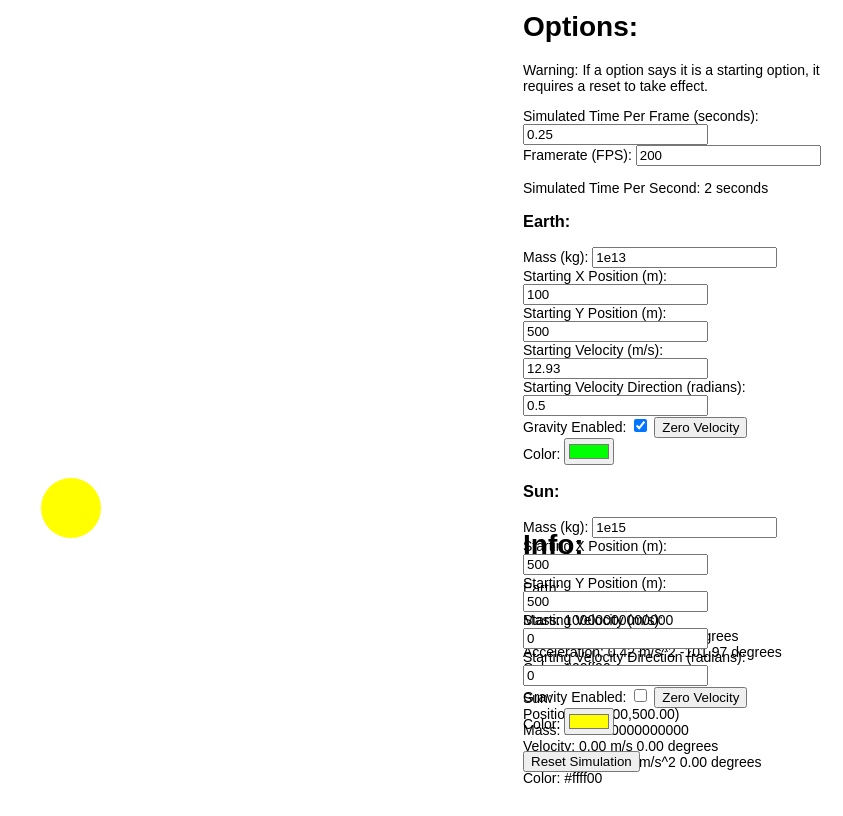
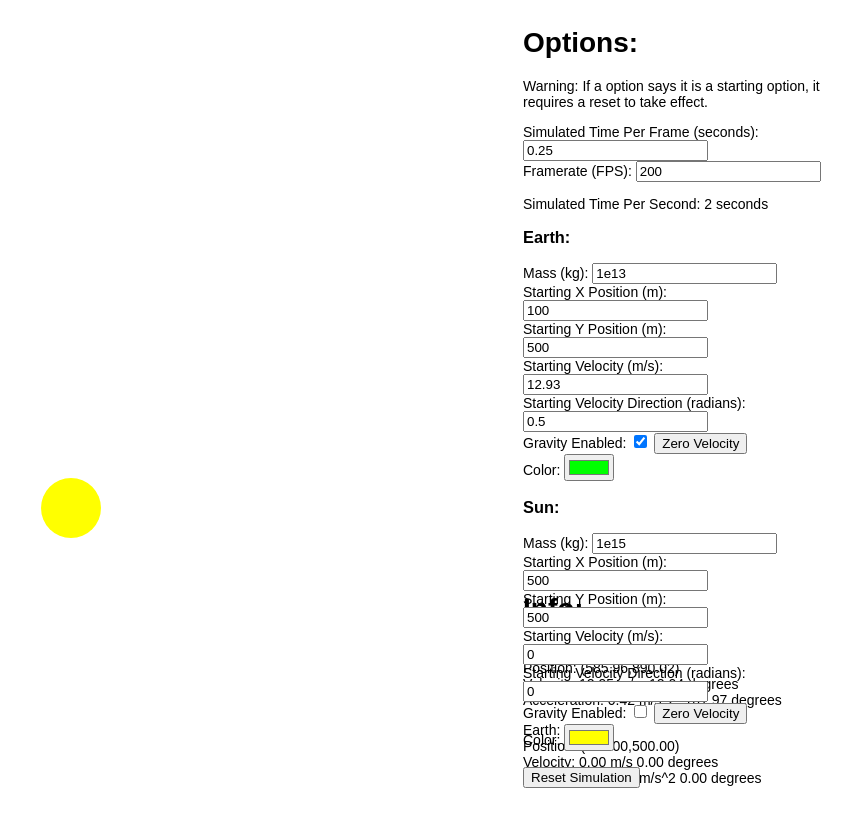
Before and after one commit to TheHeroBrine422/spaceSim, a plain HTML site: page index.html in a window 1280 px wide. Shown: the whole page, without its empty margins (437-1280 px from the left). Drawn offline with Linux system fonts and the light colour scheme.

Commit message:
change info

```diff
--- a/index.html
+++ b/index.html
@@ -16,7 +16,6 @@
       }
       .optionsBox {
           position:absolute;
-          top:-1%;
           right:0%;
           width:25%;
       }
--- a/main.js
+++ b/main.js
@@ -36,8 +36,16 @@ function update() {
   ctx.clearRect(0, 0, c.width, c.height);
   earth.draw(ctx)
   sun.draw(ctx)
-  document.getElementById("sunInfo").innerHTML = "Sun:<br />"+sun.toString(2).replace(/\n/g, "<br />");
-  document.getElementById("earthInfo").innerHTML = "Earth:<br />"+earth.toString(2).replace(/\n/g, "<br />");
+  earthInfo = "Earth:<br />"
+  earthInfo += "Position: ("+earth.x.toFixed(2)+","+earth.y.toFixed(2)+")<br />"
+  earthInfo += "Velocity: "+ earth.velocity.magnitude.toFixed(2)+" m/s "+(earth.velocity.direction/Math.PI*180).toFixed(2)+" degrees<br />"
+  earthInfo += "Acceleration: "+ earth.acceleration.magnitude.toFixed(2)+" m/s^2 "+(earth.acceleration.direction/Math.PI*180).toFixed(2)+" degrees<br />"
+  sunInfo = "Earth:<br />"
+  sunInfo += "Position: ("+sun.x.toFixed(2)+","+sun.y.toFixed(2)+")<br />"
+  sunInfo += "Velocity: "+ sun.velocity.magnitude.toFixed(2)+" m/s "+(sun.velocity.direction/Math.PI*180).toFixed(2)+" degrees<br />"
+  sunInfo += "Acceleration: "+ sun.acceleration.magnitude.toFixed(2)+" m/s^2 "+(sun.acceleration.direction/Math.PI*180).toFixed(2)+" degrees<br />"
+  document.getElementById("earthInfo").innerHTML = earthInfo
+  document.getElementById("sunInfo").innerHTML = sunInfo
 
 
   setTimeout(update, 1000/document.getElementById("framerate").value)
```
